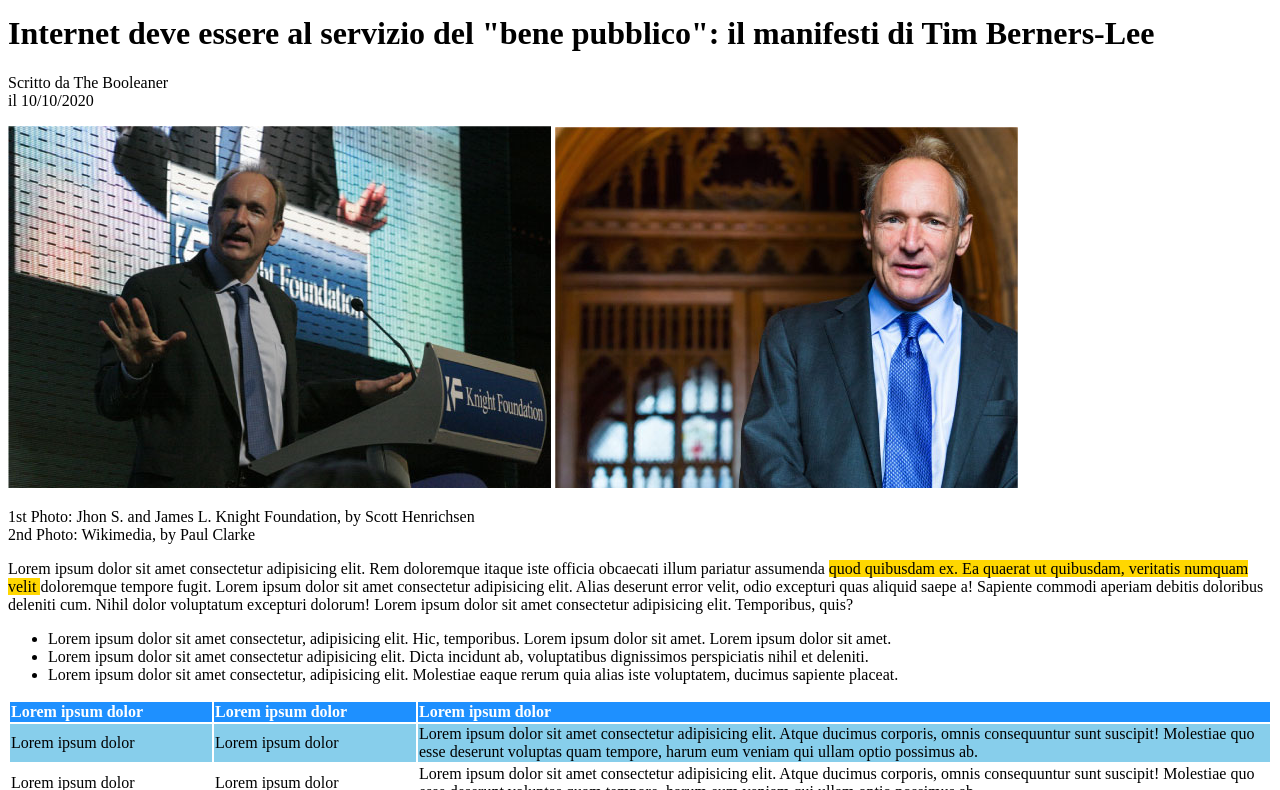
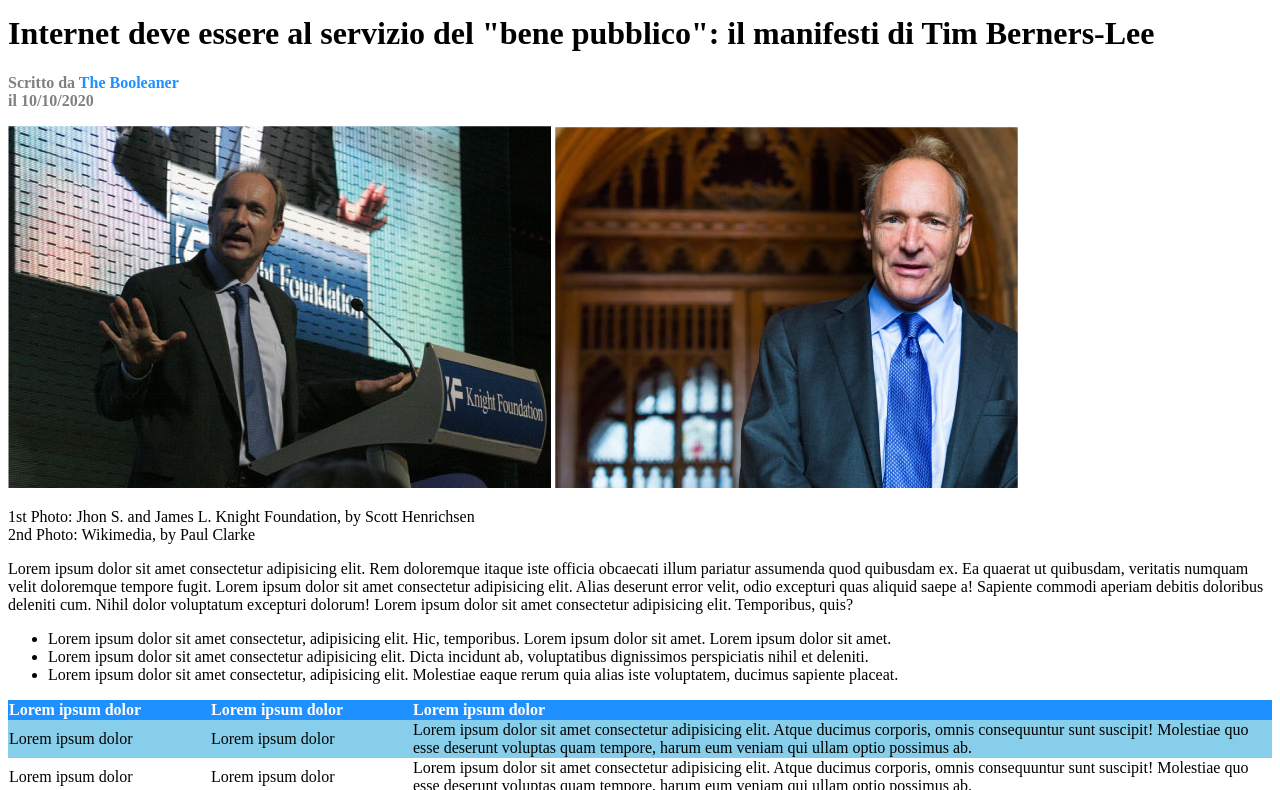
Before and after one commit to evelingcastillon/html-css-booleaner, a plain HTML site: page index.html in a window 1280 px wide. Shown: the part 114-904 px from the top of the page. Drawn offline with Linux system fonts and the light colour scheme.

Commit message:
add ultime modifiche

```diff
--- a/index.html
+++ b/index.html
@@ -16,8 +16,8 @@
     <main>
         <!-- Title 1 -->
         <h1>Internet deve essere al servizio del "bene pubblico": il manifesti di Tim Berners-Lee</h1>
-        <p>
-            Scritto da The Booleaner <br>
+        <p id="subtitle">
+            Scritto da <span id= "name">The Booleaner</span>  <br>
             il 10/10/2020
         </p>
         <!-- /Title 1 -->
@@ -88,7 +88,7 @@
         <!-- paragrafo 2 -->
         <section>
             <p>
-                Lorem ipsum dolor sit amet consectetur adipisicing elit. Recusandae dicta natus alias pariatur, facere accusantium laudantium dignissimos error aut incidunt vel placeat facilis? Temporibus cum sequi ipsa labore, excepturi ratione? <span>Lorem ipsum dolor sit amet consectetur adipisicing elit. Quam animi</span> excepturi officia, placeat repellendus cupiditate eius tempore porro error voluptates necessitatibus iusto libero iste odio consequuntur vitae at, rerum ratione!
+                Lorem ipsum dolor sit amet consectetur adipisicing elit. Recusandae dicta natus alias pariatur, facere accusantium laudantium dignissimos error aut incidunt vel placeat facilis? Temporibus cum sequi ipsa labore, excepturi ratione? <span class="evidenziato">Lorem ipsum dolor sit amet consectetur adipisicing elit. Quam animi</span> excepturi officia, placeat repellendus cupiditate eius tempore porro error voluptates necessitatibus iusto libero iste odio consequuntur vitae at, rerum ratione!
             </p>
         </section>
         <!-- /paragrafo 2 -->
--- a/style.css
+++ b/style.css
@@ -9,7 +9,18 @@
 
 .logo {
     height: 50px;
-    align: bottom;
+    margin-top: 40px;
+}
+
+#subtitle {
+    font-weight: bold;
+    color:gray;
+}
+#name {
+    color: dodgerblue;
+}
+table {
+    border-spacing: 0px;
 }
 thead {
     background-color: DodgerBlue;
@@ -38,6 +49,6 @@ h3 {
 #link2 {
     background-image: url('./img/graph.jpg');
 }
-span {
+.evidenziato {
     background-color: gold;
 }
```
